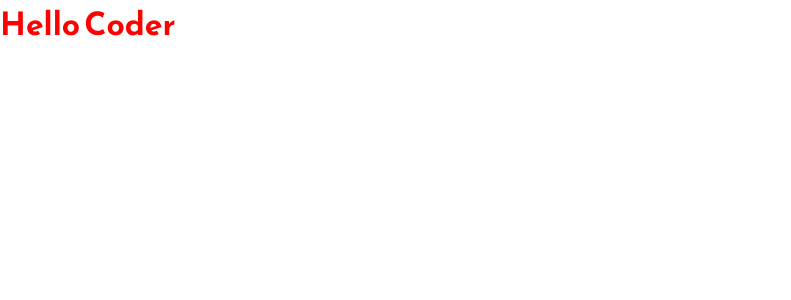
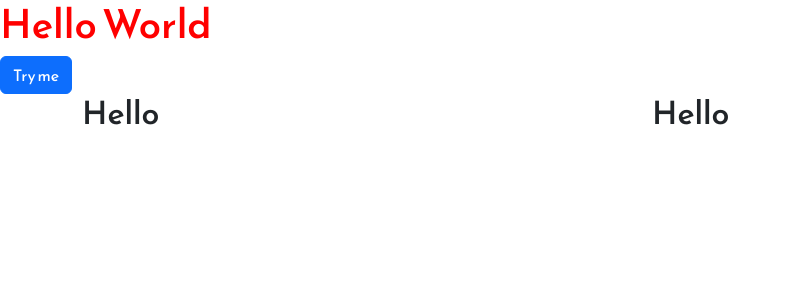
Before and after one commit to badshab454/React-Course, a React (Create React App) app: page / in a window 1280 px wide. Shown: the top 300 px of the page, without its empty margins (0-791 px from the left). Built offline with nearby package versions, Linux system fonts and the light colour scheme.

Commit message:
bootstrap added

```diff
--- a/package.json
+++ b/package.json
@@ -6,6 +6,7 @@
     "@testing-library/jest-dom": "^5.16.5",
     "@testing-library/react": "^13.4.0",
     "@testing-library/user-event": "^13.5.0",
+    "bootstrap": "^5.2.3",
     "prop-types": "^15.8.1",
     "react": "^18.2.0",
     "react-dom": "^18.2.0",
--- a/src/App.js
+++ b/src/App.js
@@ -1,7 +1,20 @@
 import "./App.css";
+import Home from "./Components/Home";
+import "../node_modules/bootstrap/dist/css/bootstrap.min.css";
 
 function App() {
-  return <h1>Hello Coder</h1>;
+  return (
+    <div className="App">
+      <Home />
+      <button className="btn btn-primary text-center">Try me</button>
+      <div className="container">
+        <div className="row">
+          <h2 className="col-md-6">Hello</h2>
+          <h2 className="col-md-6">Hello</h2>
+        </div>
+      </div>
+    </div>
+  );
 }
 
 export default App;
--- a/src/Components/Home.js
+++ b/src/Components/Home.js
@@ -2,7 +2,11 @@ import React from "react";
 import Navbar from "./Navbar";
 
 const Home = () => {
-  return <div>Home</div>;
+  return (
+    <div className="home-container">
+      <Navbar />
+    </div>
+  );
 };
 
 export default Home;
--- a/src/Components/Navbar.js
+++ b/src/Components/Navbar.js
@@ -1,7 +1,7 @@
 import React from "react";
 
 const Navbar = () => {
-  return <div>Navbar</div>;
+  return <h1>Hello World</h1>;
 };
 
 export default Navbar;
```
Also changed, not shown: 1 other file (tests, documents, lock files or other folders).
